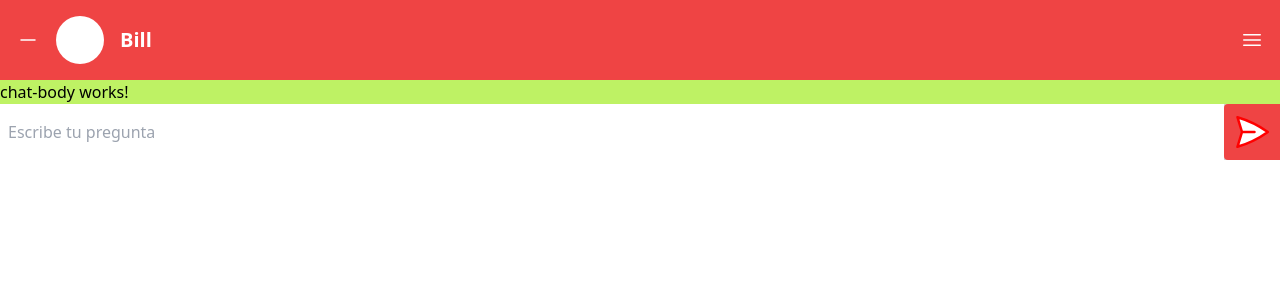
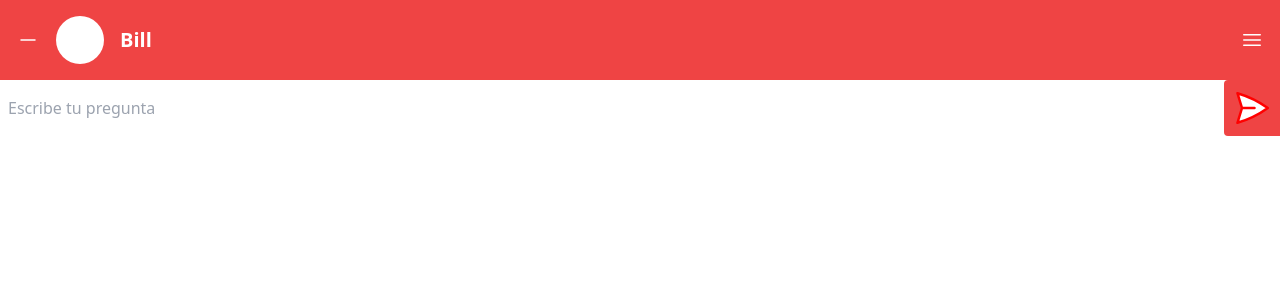
Before and after one commit to AdrianRgGit/chat-bot, an Angular app: page / in a window 1280 px wide. Shown: the top 300 px of the page. Built offline with nearby package versions, Linux system fonts and the light colour scheme.

Commit message:
ya se pueden escribir mensajes

```diff
--- a/src/app/components/chat/chat-body/chat-body.component.html
+++ b/src/app/components/chat/chat-body/chat-body.component.html
@@ -1 +1,14 @@
-<section class="">chat-body works!</section>
+<section class="chat-body flex flex-col justify-end">
+  <div
+    class="my-4 ml-auto mr-4 inline-flex h-auto max-w-[90%] items-center justify-end gap-x-2 rounded-lg border border-neutral-300 bg-neutral-100 p-4"
+    style="word-break: break-all"
+    *ngFor="let prompt of prompts"
+  >
+    <div>
+      <h3 class="font-bold">Tú:</h3>
+      <p>
+        {{ prompt }}
+      </p>
+    </div>
+  </div>
+</section>
--- a/src/app/components/chat/chat-input/chat-input.component.html
+++ b/src/app/components/chat/chat-input/chat-input.component.html
@@ -1,12 +1,14 @@
 <section class="">
   <div class="flex items-center justify-between">
-    <textarea
+    <input
+      type="text"
+      [(ngModel)]="newPrompt"
       placeholder="Escribe tu pregunta"
       class="w-full resize-none px-2 py-4 outline-none"
-      rows="1"
-    ></textarea>
+      (keydown.enter)="send()"
+    />
 
-    <button class="rounded-l bg-red-500 p-2">
+    <button class="rounded-l bg-red-500 p-2" (click)="send()">
       <app-arrow></app-arrow>
     </button>
   </div>
--- a/src/app/components/chat/chat-input/chat-input.component.ts
+++ b/src/app/components/chat/chat-input/chat-input.component.ts
@@ -1,11 +1,23 @@
-import { Component } from '@angular/core';
+import { Component, EventEmitter, Output } from '@angular/core';
 import { ArrowComponent } from '../../icons/arrow/arrow.component';
+import { FormsModule } from '@angular/forms';
 
 @Component({
   selector: 'app-chat-input',
   standalone: true,
-  imports: [ArrowComponent],
+  imports: [ArrowComponent, FormsModule],
   templateUrl: './chat-input.component.html',
   styleUrl: './chat-input.component.css',
 })
-export class ChatInputComponent {}
+export class ChatInputComponent {
+  @Output() sendPrompt = new EventEmitter<string>();
+  newPrompt: string = '';
+
+  send() {
+    if (this.newPrompt.trim()) {
+      this.sendPrompt.emit(this.newPrompt);
+      console.log(this.newPrompt);
+      this.newPrompt = '';
+    }
+  }
+}
--- a/src/app/components/chat/chat.component.html
+++ b/src/app/components/chat/chat.component.html
@@ -1,5 +1,5 @@
-<section class="flex h-[100vh] flex-col bg-neutral-300 sm:h-auto">
+<section class="flex h-[100vh] flex-col sm:h-auto">
   <app-chat-header></app-chat-header>
-  <app-chat-body class="flex-1 bg-lime-300"></app-chat-body>
-  <app-chat-input></app-chat-input>
+  <app-chat-body [prompts]="prompts" class="flex-1"></app-chat-body>
+  <app-chat-input (sendPrompt)="handleSendPrompt($event)"></app-chat-input>
 </section>
--- a/src/app/components/chat/chat.component.ts
+++ b/src/app/components/chat/chat.component.ts
@@ -10,4 +10,10 @@ import { ChatInputComponent } from './chat-input/chat-input.component';
   templateUrl: './chat.component.html',
   styleUrl: './chat.component.css',
 })
-export class ChatComponent {}
+export class ChatComponent {
+  prompts: string[] = [];
+
+  handleSendPrompt(prompt: string) {
+    this.prompts.push(prompt);
+  }
+}
```
Also changed, not shown: src/app/components/chat/chat-body/chat-body.component.ts (+5 -4 lines).
